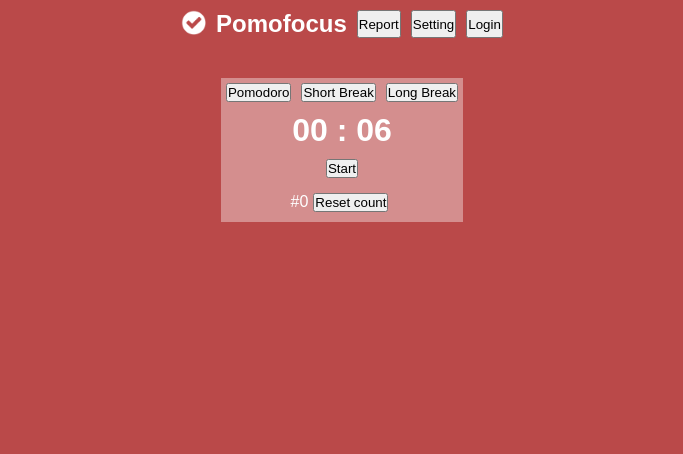
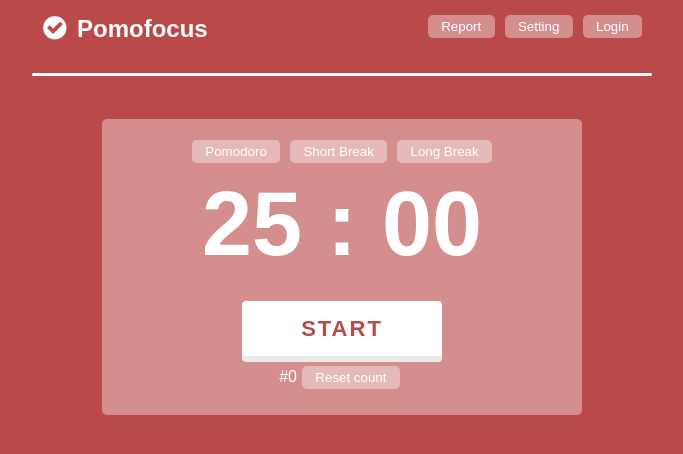
Before and after one commit to symberprzemyslaw/pomofocus-clone, a React (Vite) app: page / in a window 1280 px wide. Shown: the top 454 px of the page, without its empty margins (298-981 px from the left). Built offline with nearby package versions, Linux system fonts and the light colour scheme.

Commit message:
UI improvments

```diff
--- a/src/Display.jsx
+++ b/src/Display.jsx
@@ -3,13 +3,15 @@
 import ring from './assets/ring.mp3';
 
 const Display = () => {
-  const [time, setTime] = useState(0.1 * 60);
-  const [action, setAction] = useState('Start');
+  const [time, setTime] = useState(25 * 60);
+  const [action, setAction] = useState('START');
   const [count, setCount] = useState(0);
   const [counting, setCounting] = useState(false);
   const [isPomodoroSet, setPomodoro] = useState(true);
+  const [fill, setFill] = useState(0)
 
   const container = document.querySelector(".container");
+  const startBtn = document.querySelector(".start-btn")
   const play = () => new Audio(ring).play();
 
   //the main screen should return to pomodoro
@@ -18,14 +20,16 @@
 
   const reset = () => {
     setCounting(false);
-    setAction('Start');
-    setTime(60)
+    setAction('START');
+    setTime(25 * 60)
+    container.style.backgroundColor = "rgb(186, 73, 73)"
+    startBtn.style.color = "rgb(186, 73, 73)";
   };
   const handleTime = () => {
-    if (action === 'Start') {
-      setAction('Pause');
+    if (action === 'START') {
+      setAction('PAUSE');
     } else {
-      setAction('Start');
+      setAction('START');
     }
 
     setCounting((prevCounting) => !prevCounting);
@@ -43,28 +47,33 @@
   }, [time]);
   return (
     <>
+
     <div className="percantage">
-      <div className="fill"></div>
+      <div className="fill">
+      </div>
     </div>
+
     <div className="display">
-
       <button onClick={() => {
         container.style.backgroundColor = "rgb(186, 73, 73)";
-        setTime(0.1 * 60);
+        startBtn.style.color = "rgb(186, 73, 73)";
+        setTime(25 * 60);
         setPomodoro(true)
       }}>Pomodoro</button>
       <button onClick={() => {
         container.style.backgroundColor = "rgb(56, 133, 138)";
-        setTime(0.1 * 60);
+        startBtn.style.color = "rgb(56, 133, 138)";
+        setTime(5 * 60);
         setPomodoro(false)
       }}>Short Break</button>
       <button onClick={() => {
         container.style.backgroundColor = "rgb(57, 112, 151)";
-        setTime(0.1 * 60);
+        startBtn.style.color = "rgb(57, 112, 151)";
+        setTime(15 * 60);
         setPomodoro(false)
       }}>Long Break</button>
       <Counter play={play} time={time} setTime={setTime} counting={counting} />
-      <button onClick={handleTime}>{action}</button>
+      <button onClick={handleTime} className="start-btn">{action}</button>
       <div className="count">
         #{count}
         <button onClick={() => setCount(0)}>Reset count</button>
--- a/src/Navbar.jsx
+++ b/src/Navbar.jsx
@@ -2,11 +2,15 @@
     return (
         <>
         <nav>
-            <img src="./src/assets/icon-white2.png" className="logo"></img>
-            <h2>Pomofocus</h2>
-            <button>Report</button>
-            <button>Setting</button>
-            <button>Login</button>
+            <div className="logo">
+                <img src="./src/assets/icon-white2.png"></img>
+                <h2>Pomofocus</h2>
+            </div>
+            <div>
+                <button>Report</button>
+                <button>Setting</button>
+                <button>Login</button>
+            </div>
         </nav>
         <div className="progress-bar"></div>
         </>
--- a/src/index.css
+++ b/src/index.css
@@ -26,12 +26,68 @@
 
 nav {
   display: flex;
+  justify-content: space-between;
+  width: 620px;
 }
 
+
 .logo{
+  display: flex;
+}
+
+.logo img {
   height: 25px;
 }
 
 .display {
   background-color:  rgba(255, 255, 255, 0.377);
+  padding: 1em;
+  width: 480px;
+  border-radius: 5px;
 }
+
+button {
+  background-color:  rgba(255, 255, 255, 0.377);
+  border: none;
+  padding: 0.3em 1em;
+  border-radius: 5px;
+  color: white;
+}
+button:hover {
+  cursor: pointer;
+}
+
+.percantage {
+  height: 1px;
+  width: 620px;
+  background-color: rgba(0, 0, 0, 0.1);
+  margin-bottom: 40px;
+}
+.fill {
+  border-radius: 3px;
+  margin: 0;
+  background-color: white;
+  height: 3px;
+  width: 100%;
+}
+
+.timer {
+  font-size: 90px;
+}
+
+.start-btn {
+	cursor: pointer;
+	border: medium;
+	margin: 20px 0px 0px;
+	padding: 0px 12px;
+	border-radius: 4px;
+	box-shadow: rgb(235, 235, 235) 0px 6px 0px;
+	font-size: 22px;
+	height: 55px;
+	color: rgb(186, 73, 73);
+	font-weight: bold;
+	width: 200px;
+	background-color: white;
+	transition: color 0.5s ease-in-out 0s;
+  letter-spacing: 2px;
+}
```
Also changed, not shown: 1 other file (tests, documents, lock files or other folders).
